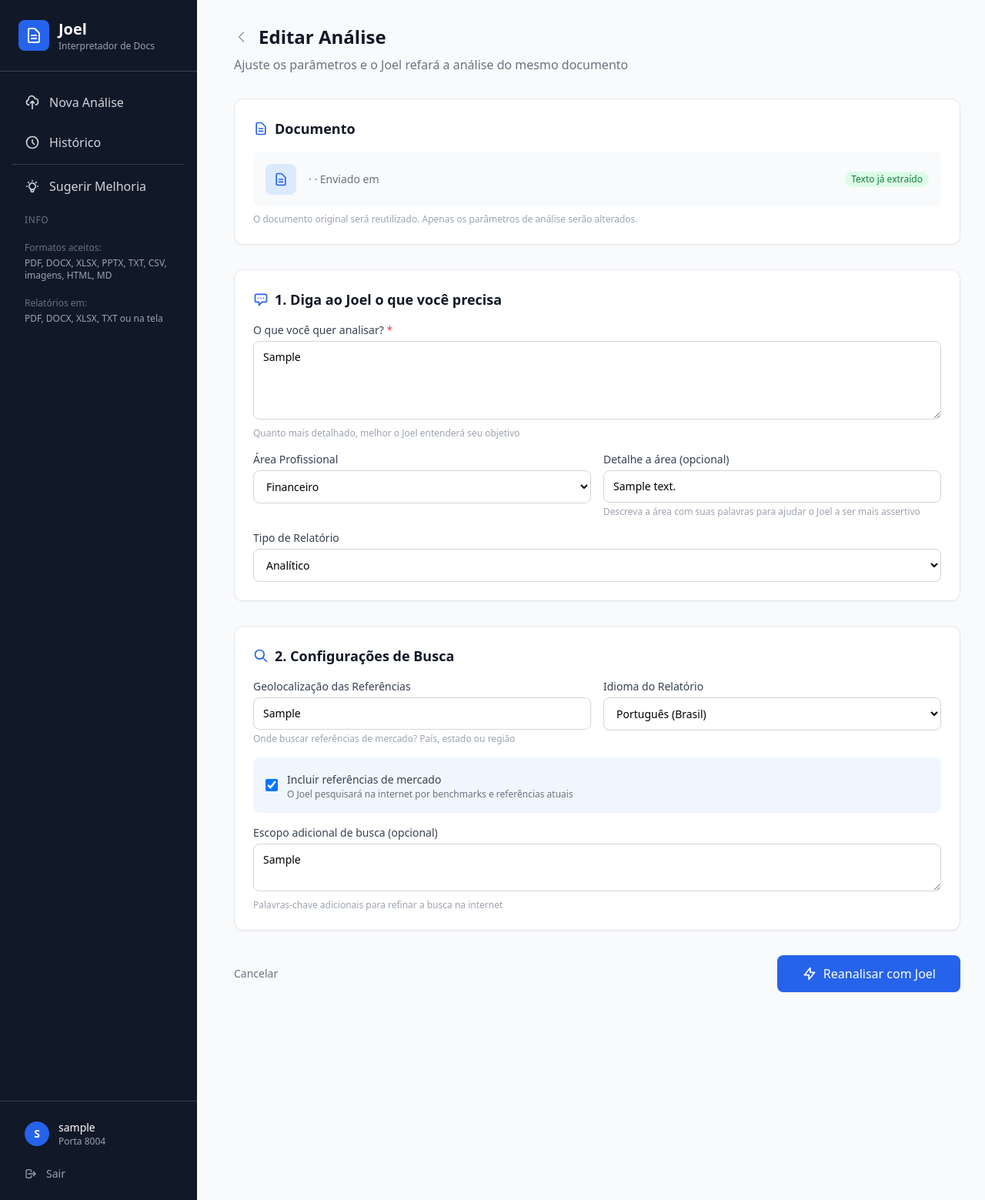
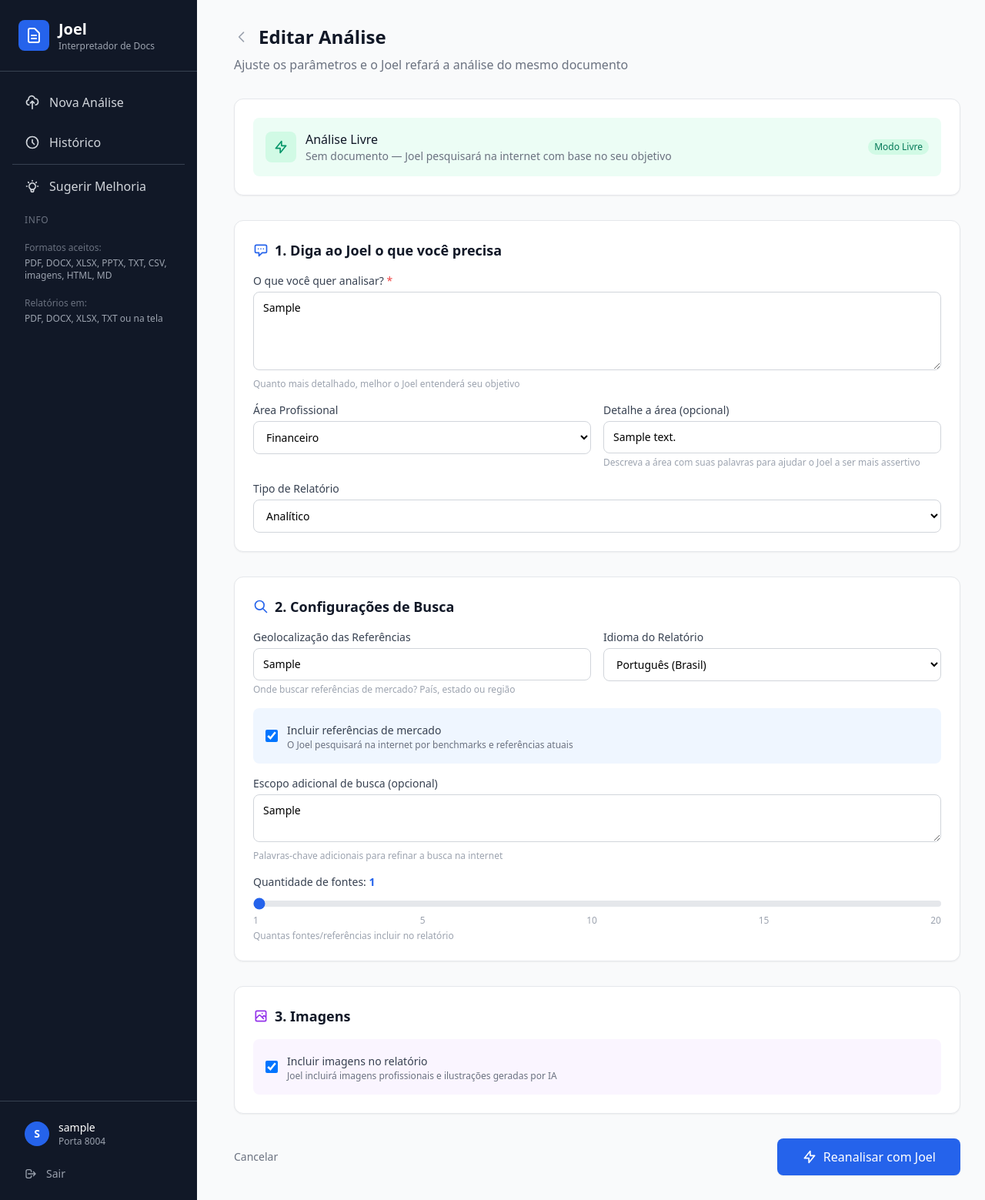
Before and after one commit to charliba/interpreter, a Django app: page /analysis/1/edit/ in a window 1280 px wide. Shown: the whole page at 77% size. Run offline with Django 5.2, Linux system fonts and the light colour scheme; a user stored in the database is signed in; tables that the repository leaves empty hold one stand-in row (values such as "Sample post"); data that the repository does not hold is empty; some libraries are stand-ins or nearby versions.

Commit message:
fix: edit template missing analysis_mode/source_count/include_images fields
- Add hidden analysis_mode field to edit form POST
- Add source_count slider to edit template
- Add include_images toggle to edit template
- Handle nullable document in edit template (free_form mode)
- Show additional_documents in edit view (multi-doc)
- Fix download_view crash on null document

```diff
--- a/core/views.py
+++ b/core/views.py
@@ -592,7 +592,8 @@ def download_view(request, analysis_id, format):
         messages.error(request, f"Arquivo {format.upper()} não disponível para este relatório.")
         return redirect("report", analysis_id=analysis.pk)
 
-    filename = f"relatorio_{analysis.document.original_filename.rsplit('.', 1)[0]}{extension}"
+    base_name = analysis.document.original_filename.rsplit('.', 1)[0] if analysis.document else "analise_livre"
+    filename = f"relatorio_{base_name}{extension}"
 
     response = HttpResponse(file_field.read(), content_type=content_type)
     response["Content-Disposition"] = f'attachment; filename="{filename}"'
--- a/templates/pages/edit_analysis.html
+++ b/templates/pages/edit_analysis.html
@@ -18,8 +18,10 @@
 
     <form method="post" class="space-y-8">
         {% csrf_token %}
+        {{ config_form.analysis_mode }}
 
         <!-- SECTION 0: Documento (somente leitura) -->
+        {% if analysis.document %}
         <div class="bg-white rounded-xl shadow-sm border border-gray-200 p-6">
             <h2 class="text-lg font-semibold text-gray-900 mb-4 flex items-center gap-2">
                 <svg class="w-5 h-5 text-primary" fill="none" viewBox="0 0 24 24" stroke="currentColor">
@@ -27,6 +29,11 @@
                           d="M9 12h6m-6 4h6m2 5H7a2 2 0 01-2-2V5a2 2 0 012-2h5.586a1 1 0 01.707.293l5.414 5.414a1 1 0 01.293.707V19a2 2 0 01-2 2z"/>
                 </svg>
                 Documento
+                {% if analysis.analysis_mode == 'multi_document' %}
+                <span class="ml-2 inline-flex items-center px-2 py-0.5 text-xs font-medium rounded-full bg-indigo-100 text-indigo-700">Multi-Documento</span>
+                {% elif analysis.analysis_mode == 'enhancement' %}
+                <span class="ml-2 inline-flex items-center px-2 py-0.5 text-xs font-medium rounded-full bg-purple-100 text-purple-700">Aprimoramento</span>
+                {% endif %}
             </h2>
 
             <div class="flex items-center gap-4 p-4 bg-gray-50 rounded-lg">
@@ -44,8 +51,32 @@
                     Texto já extraído
                 </span>
             </div>
+            {% if analysis.additional_documents.exists %}
+            <div class="mt-3 space-y-2">
+                {% for doc in analysis.additional_documents.all %}
+                <div class="flex items-center gap-3 p-2 bg-gray-50 rounded text-sm text-gray-600">
+                    <svg class="w-4 h-4 text-gray-400" fill="none" viewBox="0 0 24 24" stroke="currentColor"><path stroke-linecap="round" stroke-linejoin="round" stroke-width="2" d="M9 12h6m-6 4h6m2 5H7a2 2 0 01-2-2V5a2 2 0 012-2h5.586a1 1 0 01.707.293l5.414 5.414a1 1 0 01.293.707V19a2 2 0 01-2 2z"/></svg>
+                    {{ doc.original_filename }} <span class="text-gray-400">({{ doc.file_size_display }})</span>
+                </div>
+                {% endfor %}
+            </div>
+            {% endif %}
             <p class="text-xs text-gray-400 mt-2">O documento original será reutilizado. Apenas os parâmetros de análise serão alterados.</p>
         </div>
+        {% else %}
+        <div class="bg-white rounded-xl shadow-sm border border-gray-200 p-6">
+            <div class="flex items-center gap-3 p-4 bg-emerald-50 rounded-lg">
+                <div class="flex-shrink-0 w-10 h-10 rounded-lg bg-emerald-100 text-emerald-600 flex items-center justify-center">
+                    <svg class="w-5 h-5" fill="none" viewBox="0 0 24 24" stroke="currentColor"><path stroke-linecap="round" stroke-linejoin="round" stroke-width="2" d="M13 10V3L4 14h7v7l9-11h-7z"/></svg>
+                </div>
+                <div>
+                    <p class="font-medium text-gray-900">Análise Livre</p>
+                    <p class="text-sm text-gray-500">Sem documento — Joel pesquisará na internet com base no seu objetivo</p>
+                </div>
+                <span class="ml-auto inline-flex items-center px-2 py-0.5 text-xs font-medium rounded-full bg-emerald-100 text-emerald-700">Modo Livre</span>
+            </div>
+        </div>
+        {% endif %}
 
         <!-- SECTION 1: Objetivo e Área -->
         <div class="bg-white rounded-xl shadow-sm border border-gray-200 p-6">
@@ -144,6 +175,40 @@
                     {{ config_form.search_scope }}
                     <p class="text-xs text-gray-400 mt-1">{{ config_form.search_scope.help_text }}</p>
                 </div>
+
+                <!-- Quantidade de fontes -->
+                <div x-data="{ sourceCount: {{ config_form.source_count.value|default:'5' }} }">
+                    <label class="block text-sm font-medium text-gray-700 mb-1">
+                        {{ config_form.source_count.label }}: <span class="text-primary font-bold" x-text="sourceCount"></span>
+                    </label>
+                    <input type="range" name="source_count" min="1" max="20" step="1"
+                           x-model="sourceCount"
+                           class="w-full h-2 bg-gray-200 rounded-lg appearance-none cursor-pointer accent-blue-600"
+                           value="{{ config_form.source_count.value|default:'5' }}">
+                    <div class="flex justify-between text-xs text-gray-400 mt-1">
+                        <span>1</span><span>5</span><span>10</span><span>15</span><span>20</span>
+                    </div>
+                    <p class="text-xs text-gray-400 mt-1">{{ config_form.source_count.help_text }}</p>
+                </div>
+            </div>
+        </div>
+
+        <!-- SECTION 3: Imagens -->
+        <div class="bg-white rounded-xl shadow-sm border border-gray-200 p-6">
+            <h2 class="text-lg font-semibold text-gray-900 mb-4 flex items-center gap-2">
+                <svg class="w-5 h-5 text-purple-600" fill="none" viewBox="0 0 24 24" stroke="currentColor">
+                    <path stroke-linecap="round" stroke-linejoin="round" stroke-width="2" d="M4 16l4.586-4.586a2 2 0 012.828 0L16 16m-2-2l1.586-1.586a2 2 0 012.828 0L20 14m-6-6h.01M6 20h12a2 2 0 002-2V6a2 2 0 00-2-2H6a2 2 0 00-2 2v12a2 2 0 002 2z"/>
+                </svg>
+                3. Imagens
+            </h2>
+            <div class="flex items-center gap-3 p-4 bg-purple-50 rounded-lg">
+                {{ config_form.include_images }}
+                <div>
+                    <label for="id_include_images" class="text-sm font-medium text-gray-700 cursor-pointer">
+                        {{ config_form.include_images.label }}
+                    </label>
+                    <p class="text-xs text-gray-500">{{ config_form.include_images.help_text }}</p>
+                </div>
             </div>
         </div>
 
```
